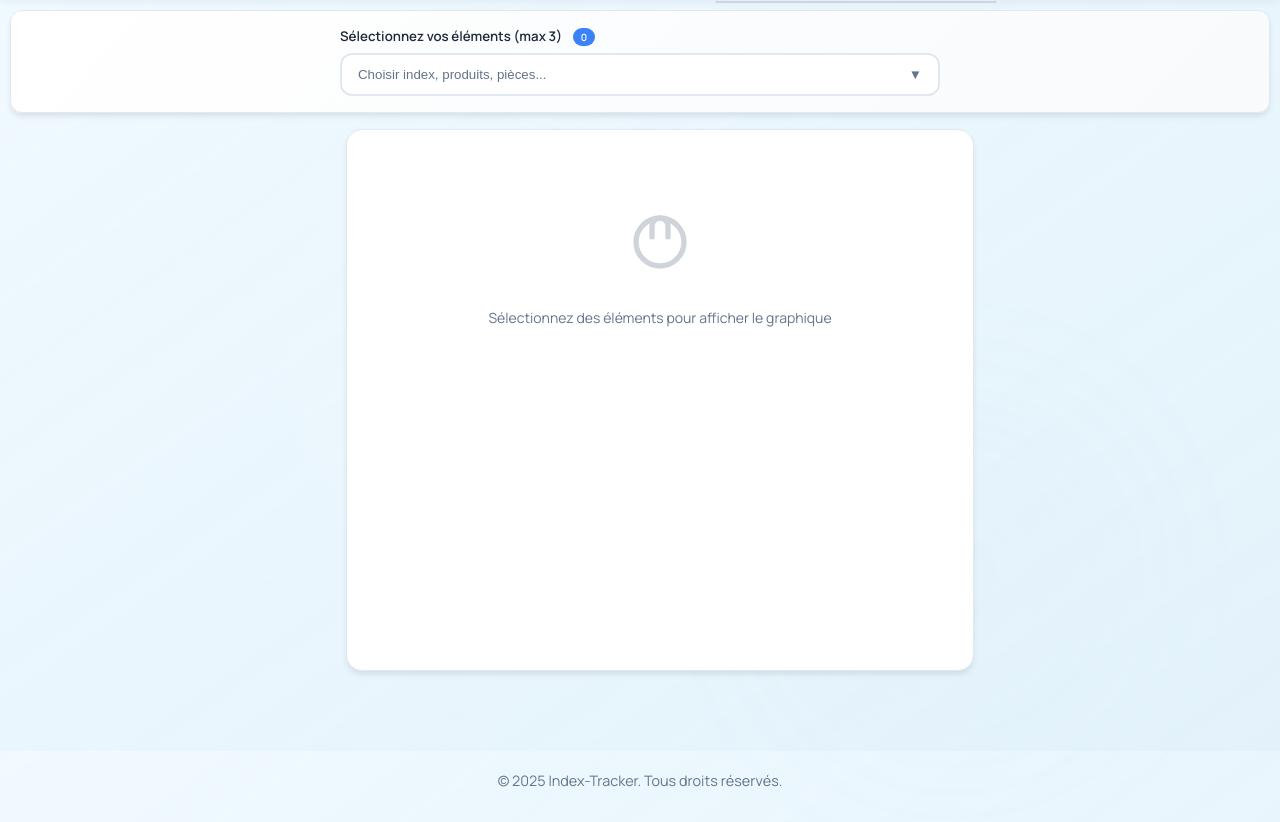
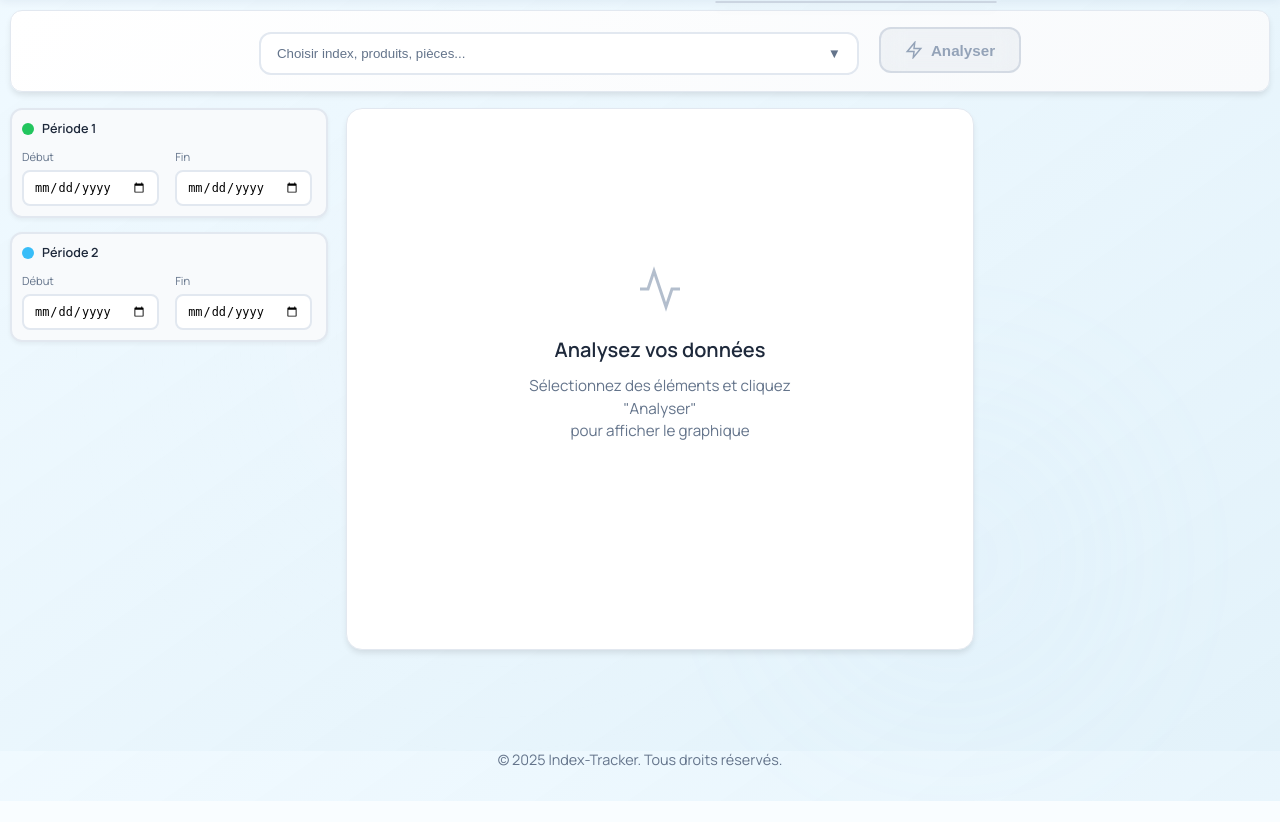
Before and after one commit to utis82/Index-tracker, a Django app: page /index-viewer/ in a window 1280 px wide. Shown: the part 49-871 px from the top of the page. After the commit the page ends 850 px from the top, so only its background shows below. Run offline with Django 5.2, Linux system fonts and the light colour scheme; the visitor is signed in with stand-in values (Sample User, id 1); data that the repository does not hold is empty; some libraries are stand-ins or nearby versions.

Commit message:
on avance sur index viewer

```diff
--- a/main/templates/index_viewer.html
+++ b/main/templates/index_viewer.html
@@ -24,7 +24,7 @@
         display: flex;
         justify-content: center;
         gap: 20px;
-        align-items: center;
+        align-items: flex-end;
         margin-bottom: 0;
     }
 
@@ -33,12 +33,11 @@
         max-width: 600px;
     }
 
-    .dropdown-label {
-        font-weight: 600;
-        color: #1e293b;
-        margin-bottom: 8px;
-        font-size: 0.95em;
-        display: block;
+    .button-group {
+        flex-shrink: 0;
+        display: flex;
+        align-items: flex-end;
+        padding-bottom: 2px;
     }
 
     .custom-dropdown {
@@ -146,19 +145,84 @@
         margin-left: 8px;
     }
 
-    .selected-count {
-        background: #3b82f6;
-        color: white;
-        font-size: 0.75em;
-        padding: 2px 8px;
+    /* ✨ Bouton Analyser glacé */
+    .analyze-button {
+        background: linear-gradient(135deg, rgba(59, 130, 246, 0.15) 0%, rgba(139, 92, 246, 0.15) 100%);
+        backdrop-filter: blur(12px);
+        -webkit-backdrop-filter: blur(12px);
+        border: 2px solid rgba(59, 130, 246, 0.3);
         border-radius: 12px;
-        margin-left: 8px;
+        padding: 12px 24px;
+        color: #1e40af;
         font-weight: 600;
+        font-size: 0.95rem;
+        cursor: pointer;
+        transition: all 0.3s cubic-bezier(0.4, 0, 0.2, 1);
+        display: flex;
+        align-items: center;
+        gap: 8px;
+        box-shadow:
+            0 6px 24px rgba(59, 130, 246, 0.15),
+            0 3px 12px rgba(59, 130, 246, 0.1),
+            inset 0 1px 0 rgba(255, 255, 255, 0.2);
+        position: relative;
+        overflow: hidden;
+        white-space: nowrap;
+    }
+
+    .analyze-button::before {
+        content: '';
+        position: absolute;
+        top: 0;
+        left: -100%;
+        width: 100%;
+        height: 100%;
+        background: linear-gradient(90deg, transparent, rgba(255, 255, 255, 0.2), transparent);
+        transition: left 0.5s;
+    }
+
+    .analyze-button:hover {
+        background: linear-gradient(135deg, rgba(59, 130, 246, 0.25) 0%, rgba(139, 92, 246, 0.25) 100%);
+        border-color: rgba(59, 130, 246, 0.5);
+        transform: translateY(-1px);
+        box-shadow:
+            0 8px 28px rgba(59, 130, 246, 0.25),
+            0 4px 16px rgba(59, 130, 246, 0.15),
+            inset 0 1px 0 rgba(255, 255, 255, 0.3);
+        color: #1d4ed8;
+    }
+
+    .analyze-button:hover::before {
+        left: 100%;
+    }
+
+    .analyze-button:active {
+        transform: translateY(0);
+        box-shadow:
+            0 3px 12px rgba(59, 130, 246, 0.2),
+            inset 0 1px 0 rgba(255, 255, 255, 0.1);
+    }
+
+    .analyze-button:disabled {
+        background: rgba(148, 163, 184, 0.1);
+        border-color: rgba(148, 163, 184, 0.3);
+        color: #94a3b8;
+        cursor: not-allowed;
+        transform: none;
+        box-shadow: none;
+    }
+
+    .analyze-button svg {
+        transition: transform 0.3s ease;
+    }
+
+    .analyze-button:hover svg {
+        transform: scale(1.1);
     }
 
     .analysis-content {
         display: grid;
-        grid-template-columns: 320px 1fr 280px; /* 🎛️ Ajustez ici la largeur de la colonne gauche */
+        grid-template-columns: 320px 1fr 280px;
         gap: 16px;
         min-height: 600px;
     }
@@ -167,38 +231,33 @@
         display: flex;
         flex-direction: column;
         gap: 14px;
-        padding: 0; /* 🎛️ Ajoutez du padding si vous voulez plus d'espace interne */
+        padding: 0;
     }
 
     .periods-section {
         display: flex;
         flex-direction: column;
-        gap: 14px; /* 🎛️ Espace entre les cards de période */
-        opacity: 0;
-        max-height: 0;
-        overflow: hidden;
+        gap: 14px;
+        opacity: 1;
+        max-height: none;
+        overflow: visible;
         transition: all 0.3s ease;
-    }
-
-    .periods-section.visible {
-        opacity: 1;
-        max-height: 500px;
     }
 
     .period-group {
         background: #f8fafc;
         border: 2px solid #e2e8f0;
-        border-radius: 12px; /* 🎛️ Ajustez l'arrondi des contours */
-        padding: 10px; /* 🎛️ Ajustez l'espace interne de chaque card */
+        border-radius: 12px;
+        padding: 10px;
         transition: all 0.2s ease;
         width: 92%;
-        box-shadow: 0 2px 4px rgba(0, 0, 0, 0.05); /* 🎛️ Ombre pour mieux voir les contours */
+        box-shadow: 0 2px 4px rgba(0, 0, 0, 0.05);
     }
 
     .period-group:hover {
         border-color: #cbd5e1;
         background: #f1f5f9;
-        box-shadow: 0 4px 8px rgba(0, 0, 0, 0.1); /* 🎛️ Ombre plus forte au survol */
+        box-shadow: 0 4px 8px rgba(0, 0, 0, 0.1);
     }
 
     .period-title {
@@ -217,7 +276,7 @@
         border-radius: 50%;
     }
 
-    .period-1 { background: #22c55e; } /* ✨ Nouveau vert clair joli */
+    .period-1 { background: #22c55e; }
     .period-2 { background: #38bdf8; }
 
     .period-inputs {
@@ -228,28 +287,28 @@
 
     .date-row {
         display: grid;
-        grid-template-columns: 1fr 1fr; /* 🎛️ Ajustez la répartition : 1fr 1fr = 50/50, ou 1fr 2fr = 33/66 */
-        gap: 12px; /* 🎛️ Espace entre Début et Fin */
+        grid-template-columns: 1fr 1fr;
+        gap: 12px;
     }
 
     .input-group {
-        min-width: 0; /* Permet la compression si nécessaire */
+        min-width: 0;
     }
 
     .input-group label {
-        font-size: 0.8em; /* 🎛️ Taille du texte "Début"/"Fin" */
+        font-size: 0.8em;
         color: #64748b;
-        margin-bottom: 6px; /* 🎛️ Espace sous le label */
+        margin-bottom: 6px;
         display: block;
         font-weight: 500;
     }
 
     .input-group input {
         width: 80%;
-        padding: 8px 10px; /* 🎛️ Espace interne des champs de date */
-        border: 2px solid #e2e8f0; /* 🎛️ Épaisseur du contour */
-        border-radius: 8px; /* 🎛️ Arrondi des champs */
-        font-size: 0.85em; /* 🎛️ Taille du texte dans les champs */
+        padding: 8px 10px;
+        border: 2px solid #e2e8f0;
+        border-radius: 8px;
+        font-size: 0.85em;
         transition: all 0.2s ease;
         background: white;
     }
@@ -401,22 +460,55 @@
     .variation-negative { color: #dc2626; }
     .variation-neutral { color: #64748b; }
 
+    .variation-absolute {
+        font-size: 0.8em;
+        color: #64748b;
+        margin-bottom: 4px;
+        font-weight: 500;
+    }
+
     .variation-subtitle {
         font-size: 0.7em;
         color: #64748b;
     }
 
     .no-data-message {
-        text-align: center;
-        padding: 60px 20px;
-        color: #64748b;
+        display: flex;
+        align-items: center;
+        justify-content: center;
+        width: 100%;
+        height: 450px;
+        min-height: 450px;
+        max-height: 450px;
     }
 
-    .no-data-icon {
-        width: 64px;
-        height: 64px;
-        margin: 0 auto 16px;
-        opacity: 0.3;
+    .empty-state-content {
+        text-align: center;
+        max-width: 320px;
+        padding: 40px 20px;
+    }
+
+    .empty-icon {
+        margin: 0 auto 24px;
+        width: 48px;
+        height: 48px;
+        color: #94a3b8;
+        opacity: 0.7;
+    }
+
+    .empty-title {
+        font-size: 1.25rem;
+        font-weight: 600;
+        color: #1e293b;
+        margin: 0 0 12px 0;
+        line-height: 1.3;
+    }
+
+    .empty-subtitle {
+        font-size: 0.95rem;
+        color: #64748b;
+        margin: 0;
+        line-height: 1.5;
     }
 
     /* Animation pour les lignes du graphique */
@@ -446,10 +538,6 @@
         <div class="control-section">
             <div class="selection-row">
                 <div class="dropdown-group">
-                    <label class="dropdown-label">
-                        Sélectionnez vos éléments (max 3)
-                        <span class="selected-count" id="selectedCount">0</span>
-                    </label>
                     <div class="custom-dropdown">
                         <button type="button" class="dropdown-button" onclick="toggleDropdown()">
                             <span id="dropdownText">Choisir index, produits, pièces...</span>
@@ -512,6 +600,16 @@
                         </div>
                     </div>
                 </div>
+
+                <!-- ✨ Bouton Analyser à droite de la dropdown -->
+                <div class="button-group">
+                    <button type="submit" class="analyze-button" form="analysisForm" id="analyzeButton">
+                        <svg width="18" height="18" viewBox="0 0 24 24" fill="none" stroke="currentColor" stroke-width="2">
+                            <path d="M13 2L3 14h9l-1 8 10-12h-9l1-8z"/>
+                        </svg>
+                        Analyser
+                    </button>
+                </div>
             </div>
         </div>
     </form>
@@ -530,11 +628,11 @@
                         <div class="date-row">
                             <div class="input-group">
                                 <label>Début</label>
-                                <input type="date" name="start_a" value="{{ start_a|default:'' }}" onchange="autoSubmitForm()" form="analysisForm">
+                                <input type="date" name="start_a" value="{{ start_a|default:'' }}" form="analysisForm">
                             </div>
                             <div class="input-group">
                                 <label>Fin</label>
-                                <input type="date" name="end_a" value="{{ end_a|default:'' }}" onchange="autoSubmitForm()" form="analysisForm">
+                                <input type="date" name="end_a" value="{{ end_a|default:'' }}" form="analysisForm">
                             </div>
                         </div>
                     </div>
@@ -549,11 +647,11 @@
                         <div class="date-row">
                             <div class="input-group">
                                 <label>Début</label>
-                                <input type="date" name="start_b" value="{{ start_b|default:'' }}" onchange="autoSubmitForm()" form="analysisForm">
+                                <input type="date" name="start_b" value="{{ start_b|default:'' }}" form="analysisForm">
                             </div>
                             <div class="input-group">
                                 <label>Fin</label>
-                                <input type="date" name="end_b" value="{{ end_b|default:'' }}" onchange="autoSubmitForm()" form="analysisForm">
+                                <input type="date" name="end_b" value="{{ end_b|default:'' }}" form="analysisForm">
                             </div>
                         </div>
                     </div>
@@ -577,10 +675,15 @@
                     <div id="chart"></div>
                 {% else %}
                     <div class="no-data-message">
-                        <svg class="no-data-icon" viewBox="0 0 24 24" fill="none" stroke="currentColor" stroke-width="2">
-                            <path d="M9 11V6a3 3 0 1 1 6 0v5M12 18h.01M21 12a9 9 0 1 1-18 0 9 9 0 0 1 18 0z"></path>
-                        </svg>
-                        <p>Sélectionnez des éléments pour afficher le graphique</p>
+                        <div class="empty-state-content">
+                            <div class="empty-icon">
+                                <svg width="48" height="48" viewBox="0 0 24 24" fill="none" stroke="currentColor" stroke-width="1.5">
+                                    <polyline points="22,12 18,12 15,21 9,3 6,12 2,12"></polyline>
+                                </svg>
+                            </div>
+                            <h3 class="empty-title">Analysez vos données</h3>
+                            <p class="empty-subtitle">Sélectionnez des éléments et cliquez "Analyser"<br>pour afficher le graphique</p>
+                        </div>
                     </div>
                 {% endif %}
             </div>
@@ -613,27 +716,16 @@
                             </div>
                         </div>
 
-                        <div class="metric-grid">
-                            <div class="metric-box">
-                                <div class="metric-value" style="font-size: 0.9em;">
-                                    {{ stats.min_a|floatformat:1 }} - {{ stats.max_a|floatformat:1 }}
-                                </div>
-                                <div class="metric-label">Min-Max P1</div>
-                            </div>
-
-                            <div class="metric-box">
-                                <div class="metric-value" style="font-size: 0.9em;">
-                                    {{ stats.min_b|floatformat:1 }} - {{ stats.max_b|floatformat:1 }}
-                                </div>
-                                <div class="metric-label">Min-Max P2</div>
-                            </div>
-                        </div>
-
                         <div class="variation-section">
                             <div class="variation-title">Variation P1 → P2</div>
                             <div class="variation-value {% if stats.variation > 0 %}variation-positive{% elif stats.variation < 0 %}variation-negative{% else %}variation-neutral{% endif %}">
                                 {% if stats.variation > 0 %}+{% endif %}{{ stats.variation|floatformat:1 }}%
                             </div>
+                            {% if stats.delta %}
+                                <div class="variation-absolute">
+                                    {% if stats.delta > 0 %}+{% endif %}{{ stats.delta|floatformat:2 }} {{ stats.unit|default:"" }}
+                                </div>
+                            {% endif %}
                             <div class="variation-subtitle">
                                 {% if stats.variation > 0 %}Hausse{% elif stats.variation < 0 %}Baisse{% else %}Stable{% endif %}
                             </div>
@@ -650,14 +742,6 @@
     let selectedCount = {{ selected_indexes|length|default:0 }};
     const maxSelection = 3;
     let isDropdownOpen = false;
-    let lastSelectedState = {};
-
-    function initializeCheckboxState() {
-        const checkboxes = document.querySelectorAll('#dropdownContent input[type="checkbox"]');
-        checkboxes.forEach(cb => {
-            lastSelectedState[cb.value] = cb.checked;
-        });
-    }
 
     function toggleDropdown() {
         const content = document.getElementById('dropdownContent');
@@ -677,7 +761,7 @@
         const checkbox = item.querySelector('input[type="checkbox"]');
 
         if (event.target.type === 'checkbox') {
-            checkSelectionChanged();
+            updateSelectedCount();
             return;
         }
 
@@ -692,34 +776,12 @@
         } else {
             item.classList.remove('selected');
         }
-        checkSelectionChanged();
-    }
-
-    function checkSelectionChanged() {
         updateSelectedCount();
-
-        const checkboxes = document.querySelectorAll('#dropdownContent input[type="checkbox"]');
-        let hasChanged = false;
-
-        checkboxes.forEach(cb => {
-            if (lastSelectedState[cb.value] !== cb.checked) {
-                hasChanged = true;
-                lastSelectedState[cb.value] = cb.checked;
-            }
-        });
-
-        // 🔥 TOUJOURS soumettre si la sélection a changé
-        if (hasChanged) {
-            console.log("🔄 Sélection changée, soumission...");
-            autoSubmitForm();
-        }
     }
 
     function updateSelectedCount() {
         const checkboxes = document.querySelectorAll('#dropdownContent input[type="checkbox"]');
         selectedCount = Array.from(checkboxes).filter(cb => cb.checked).length;
-
-        document.getElementById('selectedCount').textContent = selectedCount;
 
         const dropdownText = document.getElementById('dropdownText');
         if (selectedCount > 0) {
@@ -730,11 +792,13 @@
             dropdownText.style.color = '#64748b';
         }
 
-        const periodsSection = document.getElementById('periodsSection');
+        const analyzeButton = document.getElementById('analyzeButton');
+
+        // Le bouton se désactive seulement si aucun élément n'est sélectionné
         if (selectedCount > 0) {
-            periodsSection.classList.add('visible');
+            analyzeButton.disabled = false;
         } else {
-            periodsSection.classList.remove('visible');
+            analyzeButton.disabled = true;
         }
 
         checkboxes.forEach(cb => {
@@ -747,34 +811,6 @@
         });
     }
 
-    let submitTimer;
-    let lastDateValues = {};
-
-    function autoSubmitForm() {
-        if (submitTimer) {
-            clearTimeout(submitTimer);
-        }
-
-        const startA = document.querySelector('input[name="start_a"]').value;
-        const endA = document.querySelector('input[name="end_a"]').value;
-        const startB = document.querySelector('input[name="start_b"]').value;
-        const endB = document.querySelector('input[name="end_b"]').value;
-
-        const currentDateValues = startA + endA + startB + endB;
-
-        if (lastDateValues.combined === currentDateValues) {
-            return;
-        }
-
-        lastDateValues.combined = currentDateValues;
-
-        // 🔥 Délai réduit pour une réactivité immédiate
-        submitTimer = setTimeout(() => {
-            console.log("📤 Soumission du formulaire...");
-            document.getElementById('analysisForm').submit();
-        }, 800);
-    }
-
     document.addEventListener('click', function(event) {
         const dropdown = document.querySelector('.custom-dropdown');
         if (!dropdown.contains(event.target) && isDropdownOpen) {
@@ -782,20 +818,8 @@
         }
     });
 
-    document.getElementById('analysisForm').addEventListener('submit', function(e) {
-        // Submit normally
-    });
-
     document.addEventListener('DOMContentLoaded', function() {
         console.log("🚀 Initialisation de l'analyse");
-
-        initializeCheckboxState();
-
-        const startA = document.querySelector('input[name="start_a"]').value;
-        const endA = document.querySelector('input[name="end_a"]').value;
-        const startB = document.querySelector('input[name="start_b"]').value;
-        const endB = document.querySelector('input[name="end_b"]').value;
-        lastDateValues.combined = startA + endA + startB + endB;
 
         updateSelectedCount();
 
@@ -803,9 +827,17 @@
             cb.closest('.dropdown-item').classList.add('selected');
         });
 
+        // Écouteurs pour les champs de date
+        document.querySelectorAll('input[type="date"]').forEach(input => {
+            input.addEventListener('change', function() {
+                console.log('Date modifiée:', input.name, input.value);
+            });
+        });
+
+        // Écouteurs pour les checkboxes
         document.querySelectorAll('#dropdownContent input[type="checkbox"]').forEach(cb => {
             cb.addEventListener('change', function() {
-                checkSelectionChanged();
+                updateSelectedCount();
             });
         });
 
@@ -919,7 +951,8 @@
                         orientation: 'h',
                         bgcolor: 'rgba(0,0,0,0)',
                         bordercolor: 'rgba(0,0,0,0)',
-                        font: { size: 11 }
+                        font: { size: 11 },
+                        showlegend: true  // ✨ Force l'affichage même pour une seule série
                     },
                     shapes: [
                         {% if start_a and end_a %}
@@ -931,7 +964,7 @@
                             x1: '{{ end_a }}',
                             y0: 0,
                             y1: 1,
-                            fillcolor: 'rgba(34, 197, 94, 0.1)', // ✨ Nouveau vert clair
+                            fillcolor: 'rgba(34, 197, 94, 0.1)',
                             line: { width: 0 },
                             layer: 'below'
                         },
@@ -960,7 +993,7 @@
                             yref: 'paper',
                             text: 'P1',
                             showarrow: false,
-                            font: { size: 11, color: '#22c55e' }, // ✨ Nouveau vert
+                            font: { size: 11, color: '#22c55e' },
                             bgcolor: 'rgba(34, 197, 94, 0.1)',
                             borderpad: 4
                         },
@@ -987,6 +1020,9 @@
                     displaylogo: false,
                     modeBarButtonsToRemove: ['pan2d', 'select2d', 'lasso2d', 'autoScale2d']
                 };
+
+                // ✨ Force l'affichage de la légende pour tous les cas
+                layout.showlegend = true;
 
                 // 🎬 Créer le graphique avec animation
                 Plotly.newPlot('chart', traces, layout, config)
--- a/main/views/chart_views.py
+++ b/main/views/chart_views.py
@@ -89,7 +89,8 @@ def index_viewer(request, index_id=None):
                             "min_b": min(values_b),
                             "max_b": max(values_b),
                             "mean_b": round(mean_b, 2),
-                            "delta": round(mean_b - mean_a, 2),  # Ajout du calcul du delta
+                            "delta": round(mean_b - mean_a, 2),  # ✅ Delta déjà présent
+                            "unit": idx.unit or "",  # ✨ Ajout de l'unité de l'index
                             "variation": round(variation, 2),
                             "count_a": len(values_a),
                             "count_b": len(values_b)
```
